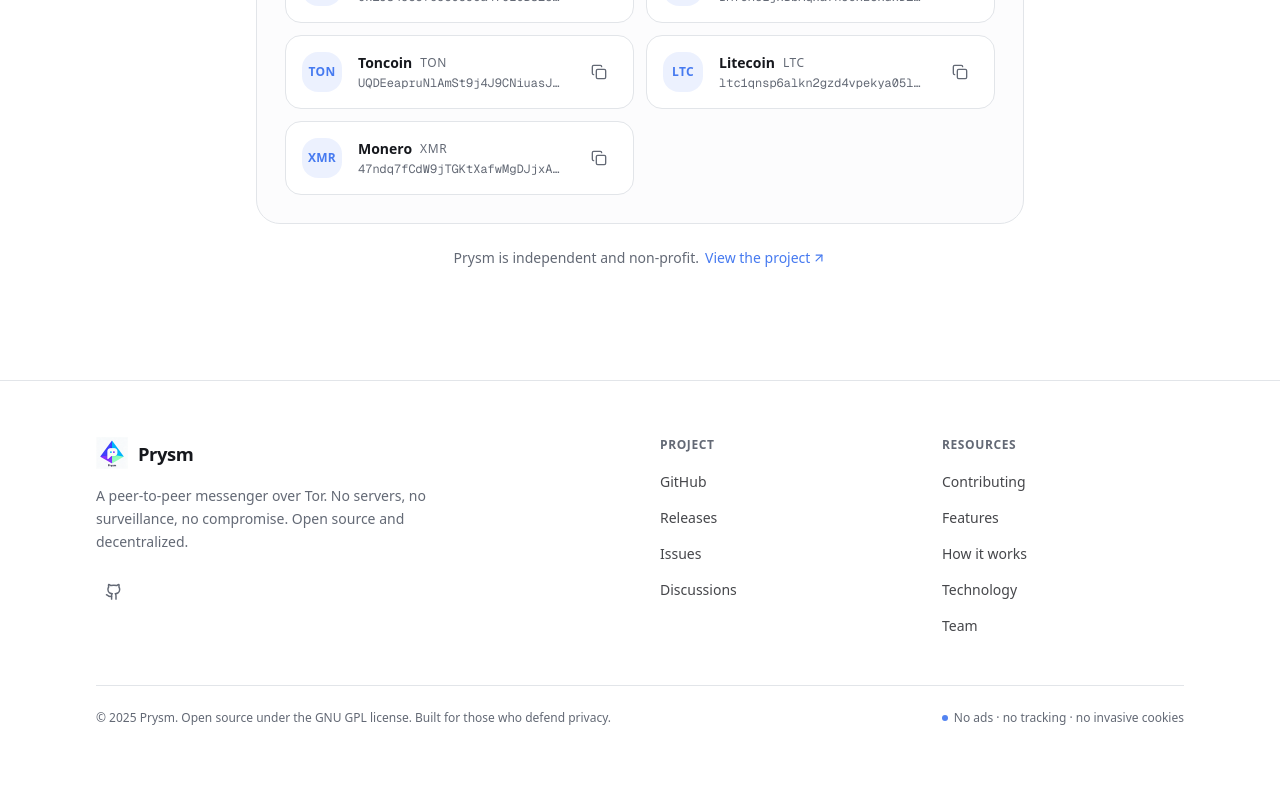
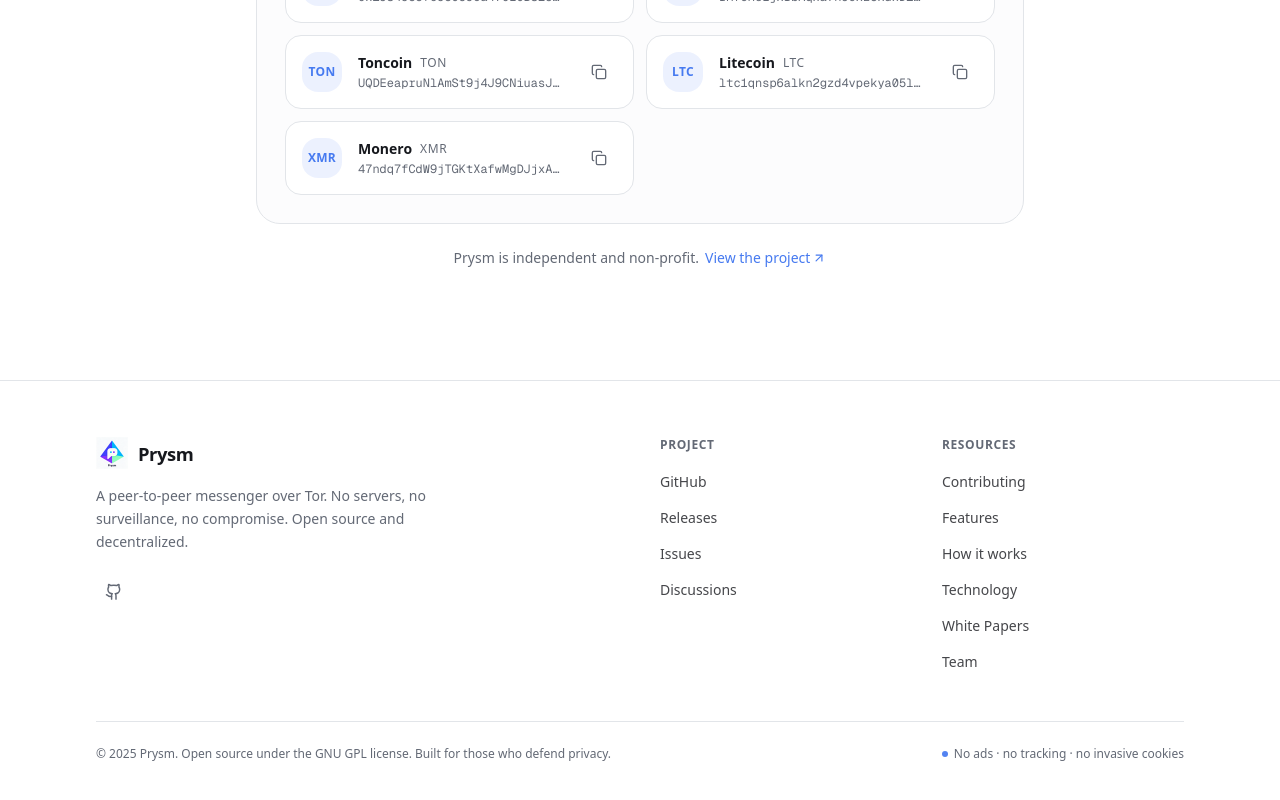
Before and after one commit to xmreur/prysm-website, a Next.js app: page / in a window 1280 px wide. Shown: the part 9176-9976 px from the top of the page. Built offline with nearby package versions, Linux system fonts and the light colour scheme.

Commit message:
27b58e0c-0503-4c94-8946-8f1ce3754947

```diff
--- a/src/components/site/footer.tsx
+++ b/src/components/site/footer.tsx
@@ -22,6 +22,7 @@
       { label: 'Features', href: '/#features' },
       { label: 'How it works', href: '/#how-it-works' },
       { label: 'Technology', href: '/#technology' },
+      { label: 'White Papers', href: '/papers' },
       { label: 'Team', href: '/team' },
     ],
   },
```
